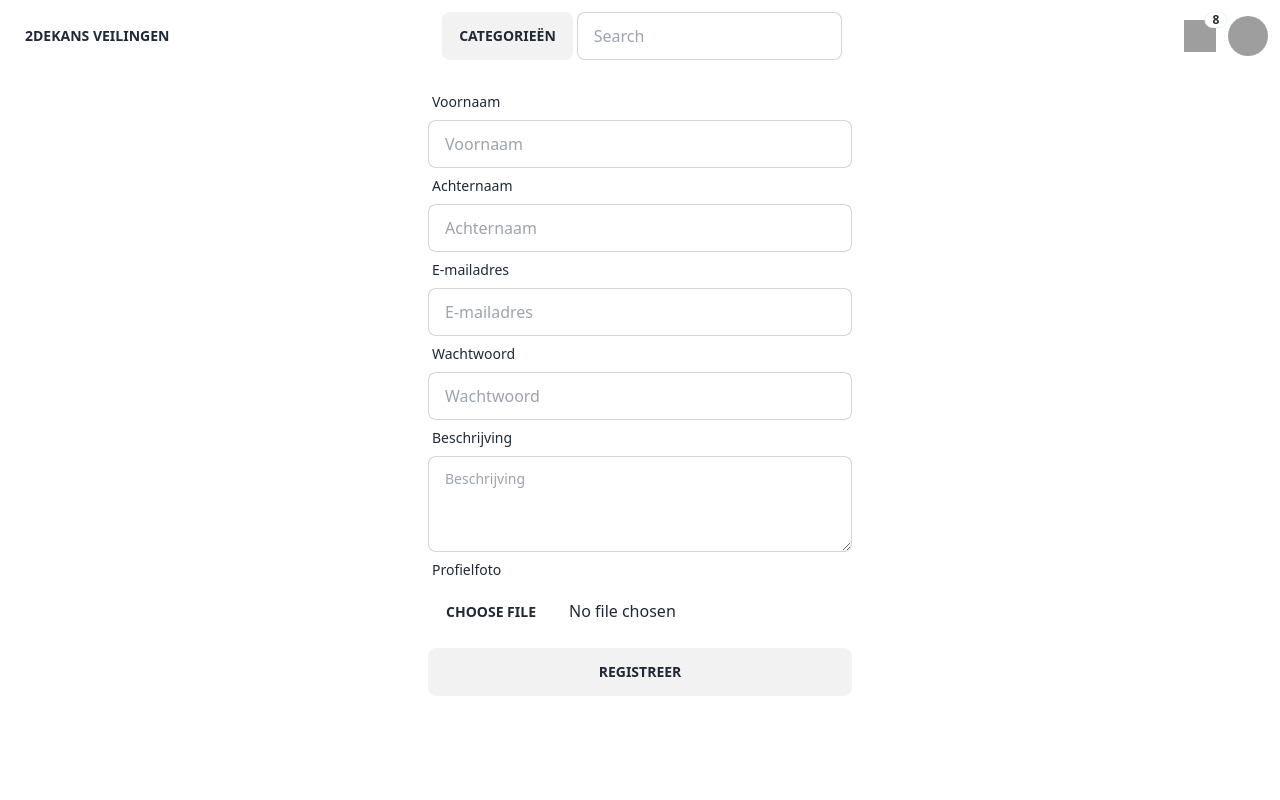
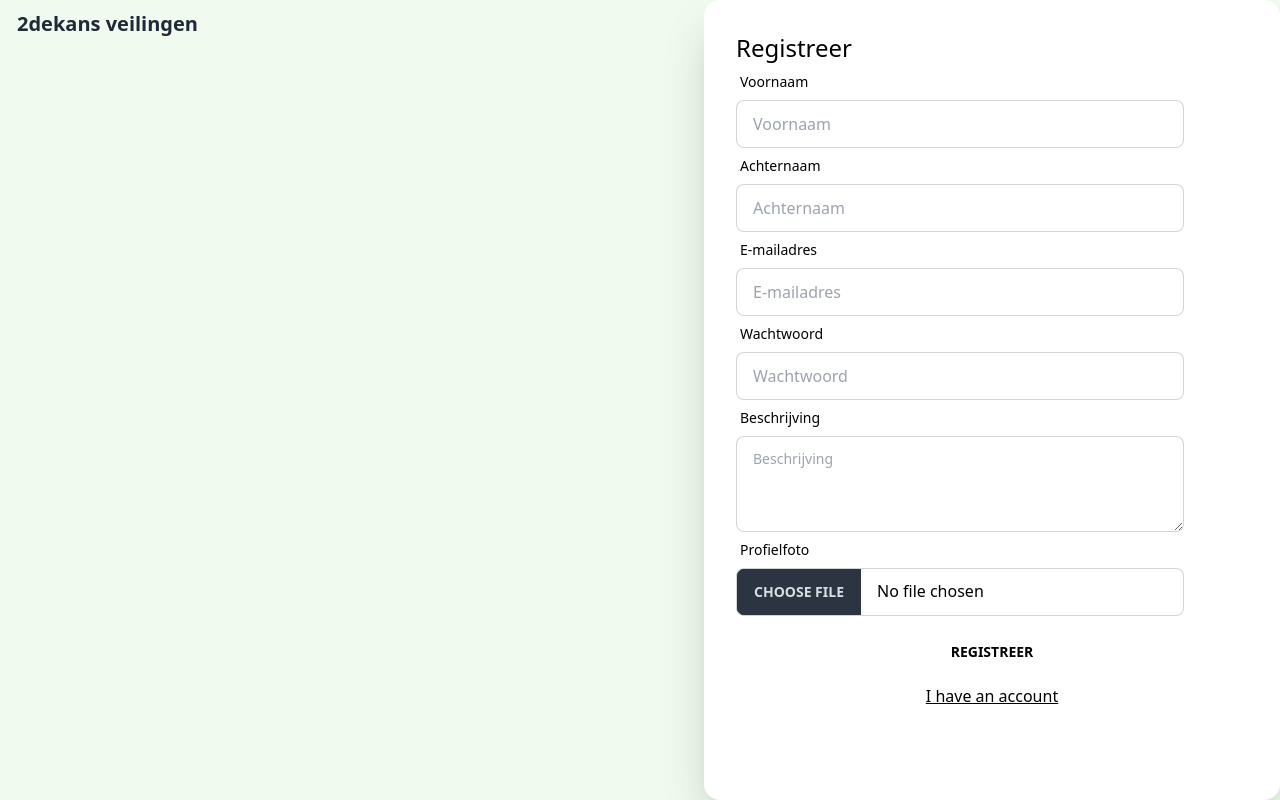
Before and after one commit to BAZandpoort/2dekans-veilingen-A, a PHP site: page /registreren.php in a window 1280 px wide. Run offline with PHP 8.4, Linux system fonts and the light colour scheme; some libraries are stand-ins or nearby versions; grey boxes are pictures that could not be loaded.

Commit message:
Fix colours (#55)
* fix register

* fix login layout

* delete extra code from login and register

* fix little things

```diff
--- a/src/components/navbar.php
+++ b/src/components/navbar.php
@@ -5,7 +5,7 @@ session_start();
 
 <div class="navbar bg-base-100">
     <div class="navbar-start">
-        <a class="btn btn-ghost normal-case text-xl">2dekans veilingen</a>
+        <a href="index.php" class="btn btn-ghost normal-case text-xl">2dekans veilingen</a>
     </div>
     <div class="navbar-center">
         <details class="dropdown mb-0">
--- a/src/functions/userFunctions.php
+++ b/src/functions/userFunctions.php
@@ -29,7 +29,7 @@ function updateUser($connection, $userid, $fname, $lname, $email, $password, $pr
         if(getProfilePicture($connection,$userid)){
             $profile_picture = getProfilePicture($connection,$userid);
         }else{
-            print $mysqli->error;
+            print $connection->error;
         }
     }
     if(empty($password)){
--- a/src/registreren.php
+++ b/src/registreren.php
@@ -1,10 +1,9 @@
 <?php
     include "connect.php";
     include "functions/userFunctions.php";
-    include "components/navbar.php";
 ?>
 <!DOCTYPE html>
-<html lang="en" class="bg-[#1D3557]">
+<html lang="en">
 <head>
     <meta charset="UTF-8">
     <meta name="viewport" content="width=device-width, initial-scale=1.0">
@@ -12,36 +11,43 @@
     <script src="https://cdn.tailwindcss.com"></script>
     <title>Document</title>
 </head>
-<body>
-    <div class="form-control w-full max-w-md mx-auto p-3">
-        <form method="post" action="registreren.php" enctype="multipart/form-data">
+<body class="min-h-screen bg-[#F1FAEE]">
+    <div class="flex justify-start items-start">
+        <a href="index.php" class="btn btn-ghost normal-case text-xl">2dekans veilingen</a>
+    <div class="card w-full max-w-xl h-screen shadow-2xl bg-white ml-auto">
+    <form class="card-body" method="post" action="registreren.php" enctype="multipart/form-data">
+        <div class="form-control">
+        <h2 class="text-black text-2xl">Registreer</h2>
         <label class="label">
-            <span class="label-text text-white">Voornaam</span>
+            <span class="label-text text-black">Voornaam</span>
         </label>
-        <input type="text" id="voornaam" name="voornaam" placeholder="Voornaam" class="input input-bordered w-full max-w-md" required/>
+        <input type="text" id="voornaam" name="voornaam" placeholder="Voornaam" class="input input-bordered w-full max-w-md bg-white text-black" required/>
         <label class="label">
-            <span class="label-text text-white">Achternaam</span>
+                <span class="label-text text-black">Achternaam</span>
             </label>
-        <input type="text"  id="achternaam" name="achternaam" placeholder="Achternaam" class="input input-bordered w-full max-w-md" required/>
+            <input type="text"  id="achternaam" name="achternaam" placeholder="Achternaam" class="input input-bordered w-full max-w-md bg-white text-black" required/>
             <label class="label">
-            <span class="label-text text-white">E-mailadres</span>
+                <span class="label-text text-black">E-mailadres</span>
             </label>
-        <input type="email" id="email" name="email" placeholder="E-mailadres" class="input input-bordered w-full max-w-md" required/>
+            <input type="email" id="email" name="email" placeholder="E-mailadres" class="input input-bordered w-full max-w-md bg-white text-black" required/>
             <label class="label">
-            <span class="label-text text-white">Wachtwoord</span>
+                <span class="label-text text-black">Wachtwoord</span>
             </label>
-        <input type="password" id="wachtwoord" name="wachtwoord" placeholder="Wachtwoord" class="input input-bordered w-full max-w-md" required/>
+            <input type="password" id="wachtwoord" name="wachtwoord" placeholder="Wachtwoord" class="input input-bordered w-full max-w-md bg-white text-black" required/>
             <label class="label">
-        <span class="label-text text-white">Beschrijving</span>
+            <span class="label-text text-black">Beschrijving</span>
             </label>
-        <textarea class="textarea textarea-bordered h-24 w-full max-w-md" id="beschrijving" name="beschrijving" placeholder="Beschrijving"></textarea>
+            <textarea class="textarea textarea-bordered h-24 w-full max-w-md bg-white text-black" id="beschrijving" name="beschrijving" placeholder="Beschrijving"></textarea>
             <label class="label">
-            <span class="label-text text-white">Profielfoto</span>
+                <span class="label-text text-black">Profielfoto</span>
             </label>
-        <input type="file" name="file" class="file-input file-input-ghost w-full max-w-md bg-white" />
-        <br>
-        <input type="submit" id="submitknop" name="submitknop" value="Registreer" class="btn bg-white mt-3 w-full max-w-md" />
+            <input type="file" name="file" class="file-input file-input-bordered w-full max-w-md bg-white text-black" />
+            <input type="submit" id="submitknop" name="submitknop" value="Registreer" class="btn text-black bg-white mt-3 w-full border-white hover:text-white hover:bg-black"/>
         </form>
+        <div class="flex justify-center mt-2">
+            <a href="login.php" class="link text-black">I have an account</a>
+        </div>
+    </div>
 </div>
     <?php
         if(isset($_POST['submitknop'])) {
```
Also changed, not shown: src/login.php (+22 -20 lines). Lines whose indentation alone changed are shown as unchanged.
